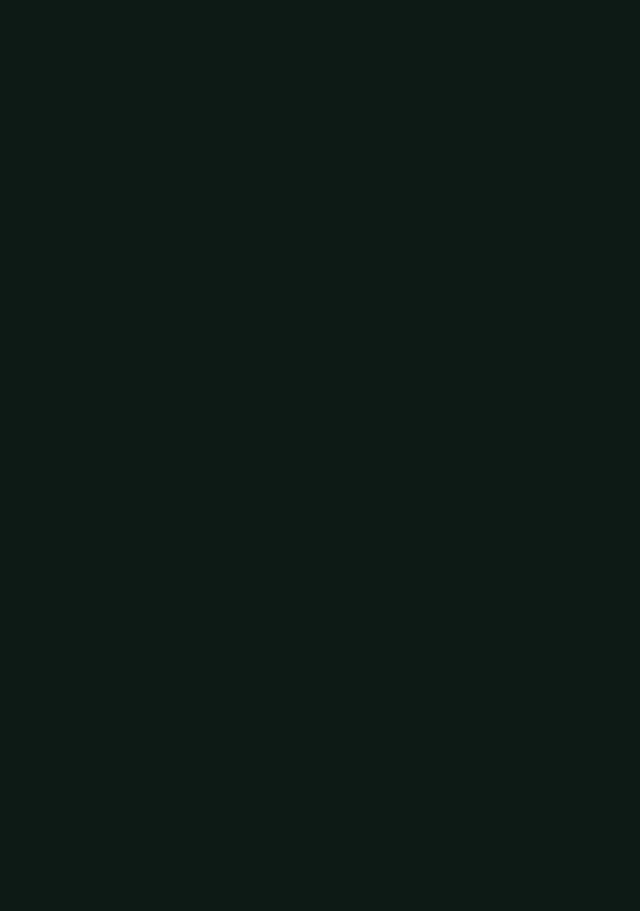
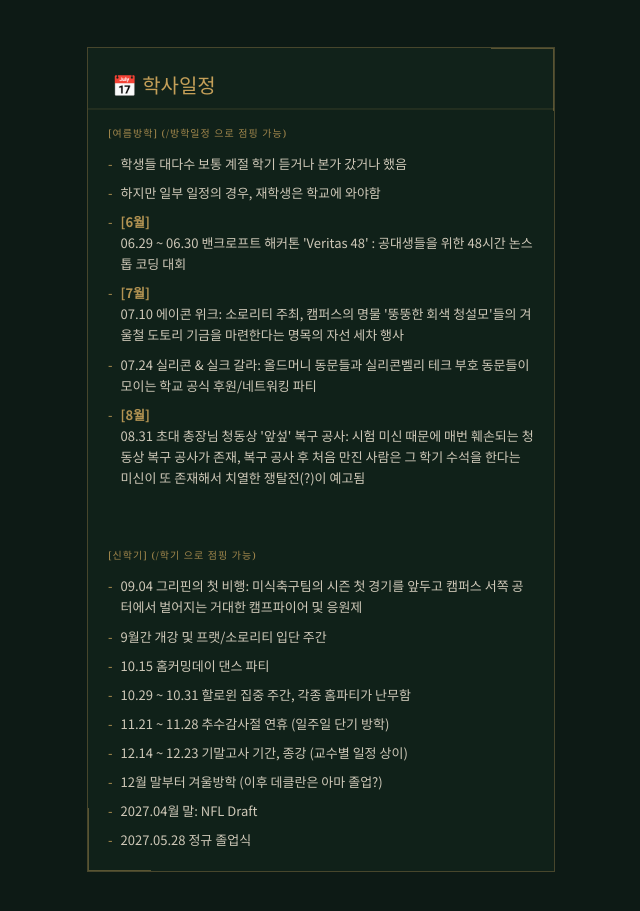
Before and after one commit to gbe-gif/bencroft, a React (Vite) app: page / in a window 1280 px wide. Shown: the part 958-1869 px from the top of the page, without its empty margins (73-713 px from the left). Before the commit the page ends 1109 px from the top, so only its background shows below. Built offline with nearby package versions, Linux system fonts and the light colour scheme.

Commit message:
feat(data): add academic calendar and password-protected gallery
- Update `data.ts` to include the academic calendar schedule.
- Implement password protection for restricted gallery images in `GalleryTab.tsx`.

```diff
--- a/src/components/tabs/GalleryTab.tsx
+++ b/src/components/tabs/GalleryTab.tsx
@@ -1,7 +1,24 @@
 import { motion } from "motion/react";
+import { useState } from "react";
+import { Lock, Unlock } from "lucide-react";
 
 export function GalleryTab() {
-  const images = Array.from({ length: 22 }, (_, i) => `https://gbe88.uk/Ne/${i + 1}.webp`);
+  const safeImages = Array.from({ length: 13 }, (_, i) => `https://gbe88.uk/Ne/${i + 1}.webp`);
+  const unsafeImages = Array.from({ length: 9 }, (_, i) => `https://gbe88.uk/Ne/${i + 14}.webp`);
+
+  const [isUnlocked, setIsUnlocked] = useState(false);
+  const [password, setPassword] = useState("");
+  const [error, setError] = useState("");
+
+  const handleUnlock = (e: React.FormEvent) => {
+    e.preventDefault();
+    if (password.toUpperCase() === "3951042D") {
+      setIsUnlocked(true);
+      setError("");
+    } else {
+      setError("비밀번호가 일치하지 않습니다.");
+    }
+  };
 
   return (
     <motion.div
@@ -16,8 +33,8 @@ export function GalleryTab() {
         <h1 className="text-3xl font-serif tracking-tight text-[#c5a059]">수록 이미지 모음</h1>
       </div>
 
-      <div className="columns-1 md:columns-2 lg:columns-3 gap-6 space-y-6">
-        {images.map((src, index) => (
+      <div className="columns-1 md:columns-2 lg:columns-3 gap-6 space-y-6 mb-16">
+        {safeImages.map((src, index) => (
           <div key={index} className="break-inside-avoid border border-[#c5a059]/30 bg-[#152820]/40 p-4 w-full relative overflow-hidden group">
              <div className="absolute top-0 right-0 w-16 h-16 border-t-2 border-r-2 border-[#c5a059]/40 -mr-[1px] -mt-[1px] transition-opacity opacity-50 group-hover:opacity-100"></div>
              <div className="absolute bottom-0 left-0 w-16 h-16 border-b-2 border-l-2 border-[#c5a059]/40 -ml-[1px] -mb-[1px] transition-opacity opacity-50 group-hover:opacity-100"></div>
@@ -32,6 +49,63 @@ export function GalleryTab() {
           </div>
         ))}
       </div>
+
+      <div className="border-t border-[#c5a059]/30 pt-12 pb-8">
+        <div className="flex flex-col items-center justify-center text-center">
+          {!isUnlocked ? (
+            <div className="border border-[#c5a059]/30 bg-[#152820]/40 p-8 max-w-md w-full relative overflow-hidden">
+              <div className="absolute top-0 right-0 w-12 h-12 border-t-2 border-r-2 border-[#c5a059]/40 -mr-[1px] -mt-[1px]"></div>
+              <div className="absolute bottom-0 left-0 w-12 h-12 border-b-2 border-l-2 border-[#c5a059]/40 -ml-[1px] -mb-[1px]"></div>
+
+              <Lock className="w-8 h-8 text-[#c5a059] mx-auto mb-4 opacity-80" />
+              <h2 className="text-xl font-serif text-[#c5a059] mb-2 tracking-tight">시크릿 갤러리</h2>
+              <p className="text-[12px] text-[#e3dac9] opacity-70 mb-6 leading-relaxed">
+                언세이프의 상세 정보에 표기된 비밀번호를 입력해주세요.
+              </p>
+
+              <form onSubmit={handleUnlock} className="flex flex-col gap-3">
+                <input
+                  type="password"
+                  value={password}
+                  onChange={(e) => setPassword(e.target.value)}
+                  placeholder="Password"
+                  className="bg-[#0d1a15] border border-[#c5a059]/40 focus:border-[#c5a059] outline-none text-center text-[#e3dac9] p-3 text-sm tracking-[0.2em] transition-colors uppercase placeholder:normal-case placeholder:tracking-normal w-full"
+                />
+                {error && <p className="text-red-400 text-[11px]">{error}</p>}
+                <button
+                  type="submit"
+                  className="bg-[#c5a059]/10 hover:bg-[#c5a059]/20 border border-[#c5a059]/50 text-[#c5a059] py-3 text-xs tracking-widest uppercase font-bold transition-colors w-full mt-2"
+                >
+                  Unlock
+                </button>
+              </form>
+            </div>
+          ) : (
+            <div className="w-full">
+              <div className="mb-8 flex items-center justify-center gap-3">
+                <Unlock className="w-5 h-5 text-[#c5a059]" />
+                <h2 className="text-2xl font-serif text-[#c5a059] tracking-tight">시크릿 갤러리</h2>
+              </div>
+              <div className="columns-1 md:columns-2 lg:columns-3 gap-6 space-y-6">
+                {unsafeImages.map((src, index) => (
+                  <div key={index} className="break-inside-avoid border border-[#c5a059]/30 bg-[#152820]/40 p-4 w-full relative overflow-hidden group">
+                    <div className="absolute top-0 right-0 w-16 h-16 border-t-2 border-r-2 border-[#c5a059]/40 -mr-[1px] -mt-[1px] transition-opacity opacity-50 group-hover:opacity-100"></div>
+                    <div className="absolute bottom-0 left-0 w-16 h-16 border-b-2 border-l-2 border-[#c5a059]/40 -ml-[1px] -mb-[1px] transition-opacity opacity-50 group-hover:opacity-100"></div>
+                    <div className="w-full h-full flex justify-center items-center">
+                      <img
+                        src={src}
+                        alt={`Unsafe Gallery image ${index + 14}`}
+                        loading="lazy"
+                        className="shadow-xl"
+                      />
+                    </div>
+                  </div>
+                ))}
+              </div>
+            </div>
+          )}
+        </div>
+      </div>
     </motion.div>
   );
 }
--- a/src/data.ts
+++ b/src/data.ts
@@ -44,6 +44,37 @@ export const worldbuildingData = [
           "<strong>B1 (지하층)</strong><br/>세탁실과 웬만한 피트니스 센터 뺨치는 전문 기구 세팅의 '홈 짐'이 있음<br/>홈 짐 안쪽 가벽을 열면, 거대한 서버 랙과 전용 쿨링룸이 숨겨져 있음",
           "<strong>1F (1층)</strong><br/>거실: 사람 여럿이 누워도 남는 거대한 L형 카우치와 벽면을 채우는 대형 TV 세팅<br/>부엌: 탁 트인 오픈형 구조에 식당에서나 쓸 법한 업소용 냉장고가 박혀 있음<br/>손님방: 더블 침대 주변으로 출처 모를 박스들이 산더미처럼 쌓여 있음<br/>기타: 게스트용 공용 화장실과 욕조가 딸린 공용 욕실 존재",
           "<strong>2F (2층)</strong><br/>공유 욕실 (Jack-and-Jill): 데클란의 방과 당신의 방을 바로 이어주는 욕실. <strong>결정적으로 양쪽 다 문이 안 잠김</strong><br/>데클란의 방: 극도의 미니멀리즘. 빛 한 점 안 들어오는 암막 커튼, 킹사이즈 침대, 그리고 사이버펑크 뺨치는 초고사양 컴퓨터와 콘솔, 멀티 모니터 데스크가 전부임<br/>당신의 방: 2층 가장 안쪽 구석에 위치함. 채광이 매우 좋고 킹사이즈 침대와 넉넉한 붙박이장이 완비되어 있음 (그 외에는 자유롭게 유저노트로 디테일 추가 가능)",
+        ],
+      },
+    ],
+  },
+  {
+    id: "academic-calendar",
+    title: "📅 학사일정",
+    sections: [
+      {
+        subtitle: "[여름방학] (/방학일정 으로 점핑 가능)",
+        items: [
+          "학생들 대다수 보통 계절 학기 듣거나 본가 갔거나 했음",
+          "하지만 일부 일정의 경우, 재학생은 학교에 와야함",
+          "<strong class='text-[#c5a059]'>[6월]</strong><br/>06.29 ~ 06.30 밴크로프트 해커톤 'Veritas 48' : 공대생들을 위한 48시간 논스톱 코딩 대회",
+          "<strong class='text-[#c5a059]'>[7월]</strong><br/>07.10 에이콘 위크: 소로리티 주최, 캠퍼스의 명물 '뚱뚱한 회색 청설모'들의 겨울철 도토리 기금을 마련한다는 명목의 자선 세차 행사",
+          "07.24 실리콘 & 실크 갈라: 올드머니 동문들과 실리콘벨리 테크 부호 동문들이 모이는 학교 공식 후원/네트워킹 파티",
+          "<strong class='text-[#c5a059]'>[8월]</strong><br/>08.31 초대 총장님 청동상 '앞섶' 복구 공사: 시험 미신 때문에 매번 훼손되는 청동상 복구 공사가 존재, 복구 공사 후 처음 만진 사람은 그 학기 수석을 한다는 미신이 또 존재해서 치열한 쟁탈전(?)이 예고됨",
+        ],
+      },
+      {
+        subtitle: "[신학기] (/학기 으로 점핑 가능)",
+        items: [
+          "09.04 그리핀의 첫 비행: 미식축구팀의 시즌 첫 경기를 앞두고 캠퍼스 서쪽 공터에서 벌어지는 거대한 캠프파이어 및 응원제",
+          "9월간 개강 및 프랫/소로리티 입단 주간",
+          "10.15 홈커밍데이 댄스 파티",
+          "10.29 ~ 10.31 할로윈 집중 주간, 각종 홈파티가 난무함",
+          "11.21 ~ 11.28 추수감사절 연휴 (일주일 단기 방학)",
+          "12.14 ~ 12.23 기말고사 기간, 종강 (교수별 일정 상이)",
+          "12월 말부터 겨울방학 (이후 데클란은 아마 졸업?)",
+          "2027.04월 말: NFL Draft",
+          "2027.05.28 정규 졸업식",
         ],
       },
     ],
```
